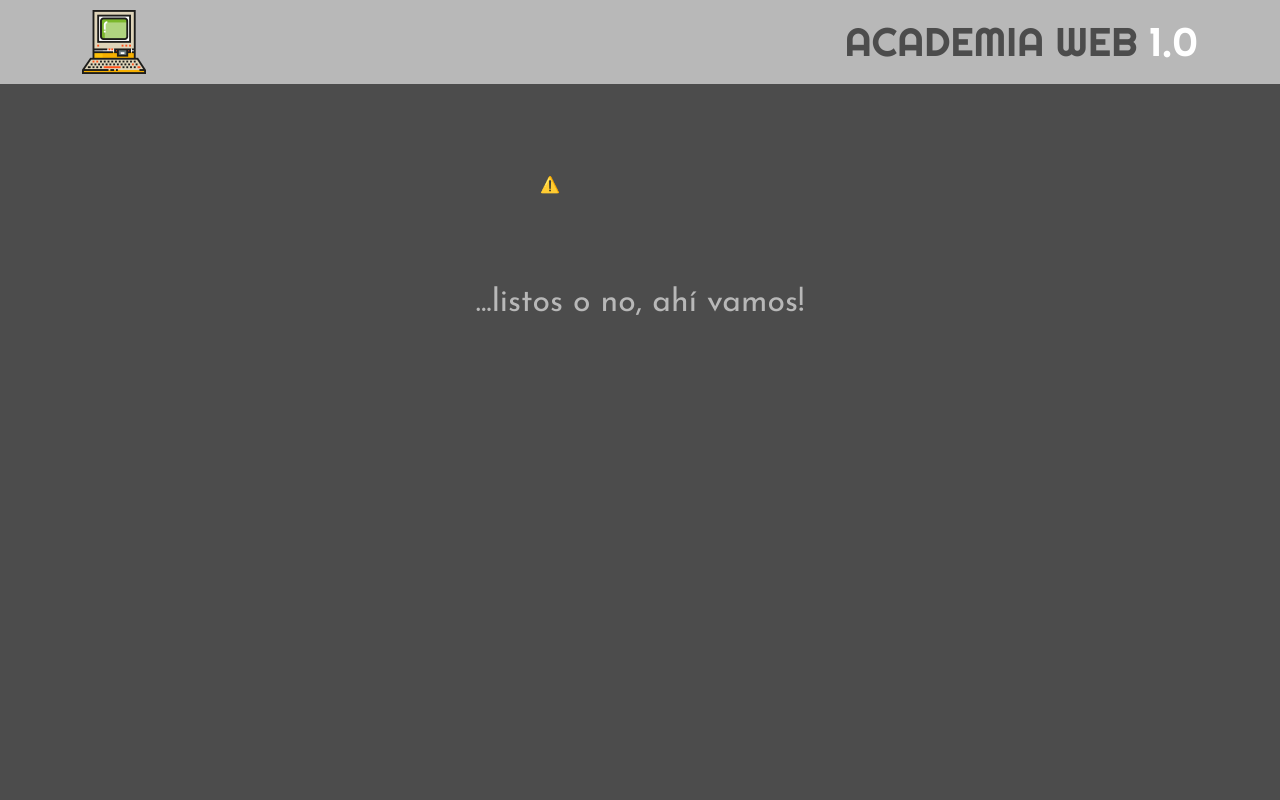
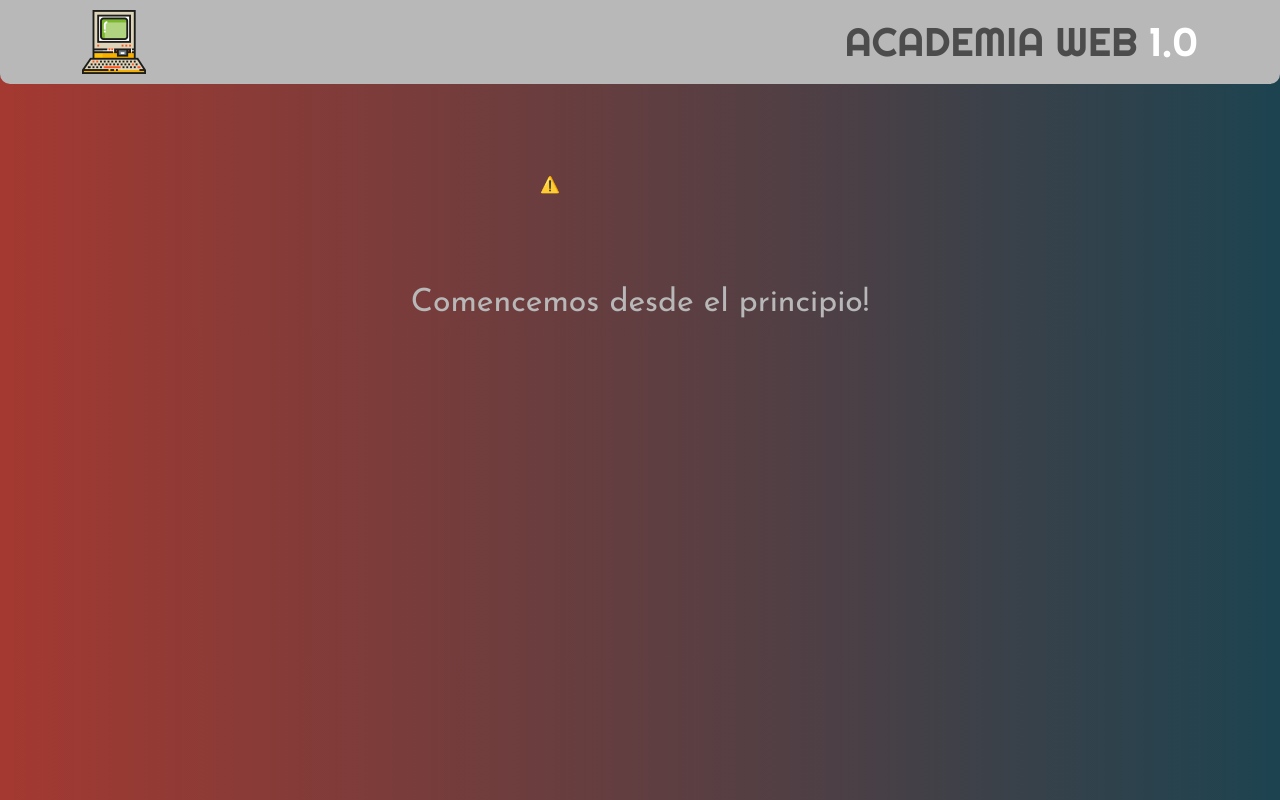
Before and after one commit to Gabriel-Arg/AcademiaWeb, a plain HTML site: page index.html in a window 1280 px wide. Drawn offline with nearby package versions, Linux system fonts and the light colour scheme; no server answers.

Commit message:
Cambia el color de fondo

```diff
--- a/index.html
+++ b/index.html
@@ -69,7 +69,7 @@
             </div>
             <div class="presentacion_titulo">
                 <h2>
-                    ...listos o no, ahí vamos!
+                    Comencemos desde el principio!
                 </h2>
             </div>
 
--- a/scss/compiler.scss
+++ b/scss/compiler.scss
@@ -7,7 +7,10 @@
 }
 
 body {
-    background-color: $color-gris-oscuro;
+    background: #1D4350;  /* fallback for old browsers */
+    background: -webkit-linear-gradient(to right, #A43931, #1D4350);  /* Chrome 10-25, Safari 5.1-6 */
+    background: linear-gradient(to right, #A43931, #1D4350); /* W3C, IE 10+/ Edge, Firefox 16+, Chrome 26+, Opera 12+, Safari 7+ */
+
 }
 
 // -------------------------
@@ -17,6 +20,7 @@ body {
 .titulo_html_css {
     // border: 1px dashed red;
     background-color: $color-gris-claro;
+    border-radius: 0px 0px 10px 10px;
     padding: 10px 0px;
 
     .titulo_container {
--- a/scss/variables.scss
+++ b/scss/variables.scss
@@ -11,6 +11,6 @@ $fuente-parrafo: 'Josefin Sans', sans-serif;
 $color-negro: #000000;
 $color-gris-oscuro: #4c4c4c;
 $color-gris-claro: #b8b8b8;
-$color-cyan: rgb(0, 217, 255);
+$color-cyan: #00D3FF;
 $color-blanco: #ffffff;
 $color-amarillo: #FECB00;
```
Also changed, not shown: css/monitor.css, 1 other file.
